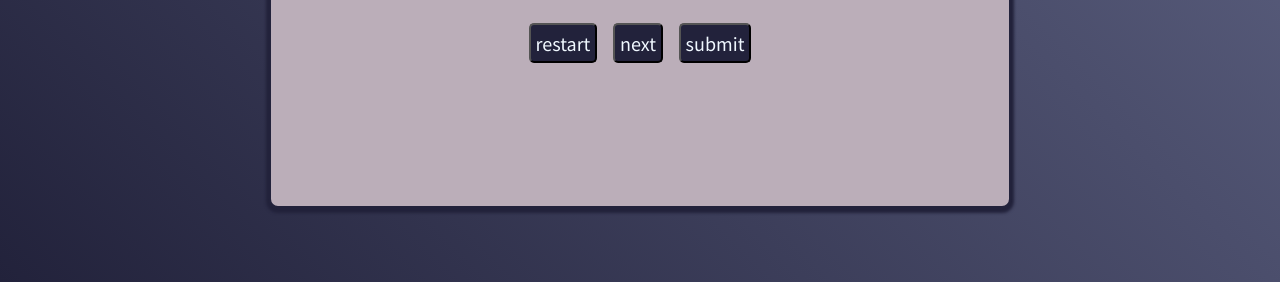
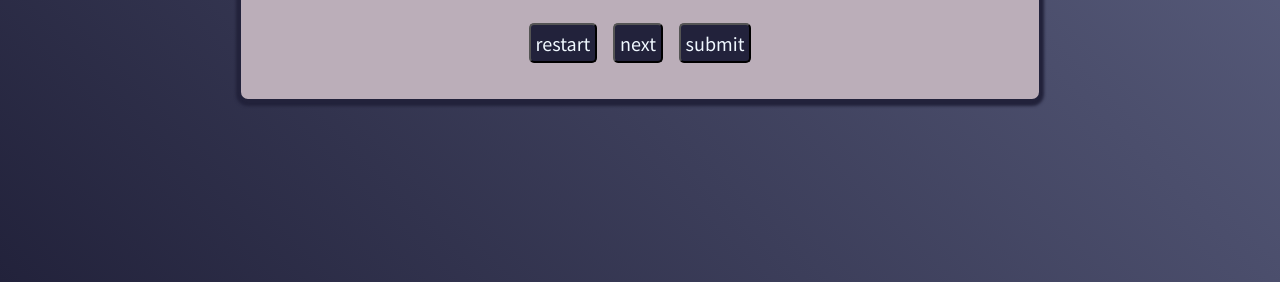
Before and after one commit to riddhikwatra/quiz1, a plain HTML site: page index.html in a window 1280 px wide. Shown: the part 518-800 px from the top of the page. Drawn offline with Linux system fonts and the light colour scheme.

Commit message:
Update style.css

```diff
--- a/style.css
+++ b/style.css
@@ -17,9 +17,10 @@ body{
     font-size: xx-large;
 }
 .container{
-    width=80%;
+    width=80vw;
     max-width: 80%;
-    height: 70vh;
+    height: auto;
+    padding: 30px;
     background-color: #bbaeb9;
     border-radius: 10px;
     display: flex;
```
